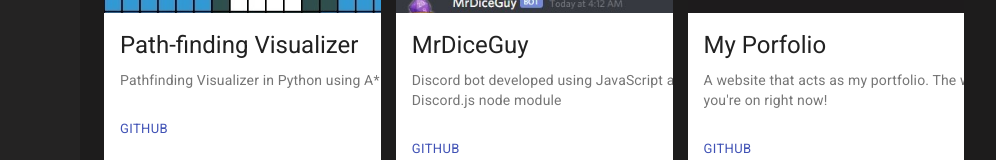
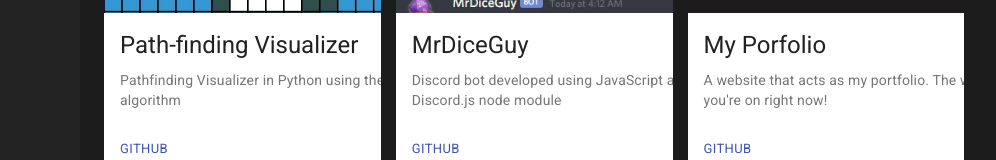
Before and after one commit to TreyPhillip/Portfolio, a React (Create React App) app: page /Projects in a window 1280 px wide. Shown: the part 284-444 px from the top of the page, without its empty margins (0-996 px from the left). Built offline with nearby package versions, Linux system fonts and the light colour scheme.

Commit message:
update description

```diff
--- a/src/components/Projects/Projects.js
+++ b/src/components/Projects/Projects.js
@@ -7,7 +7,7 @@
 class Projects extends Component {
     constructor() {
         const DiceDescription = 'Discord bot developed using JavaScript and the Discord.js node module';
-        const PathfindingDescription = 'Pathfinding Visualizer in Python using A* algorithm';
+        const PathfindingDescription = 'Pathfinding Visualizer in Python using the A* algorithm';
         const PortfolioDescription = 'A website that acts as my portfolio. The website you\'re on right now!';
         super();
         this.state = {
```
